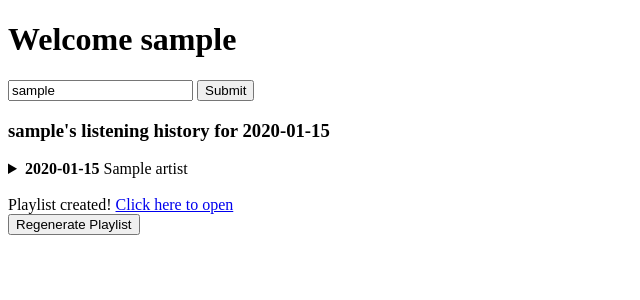
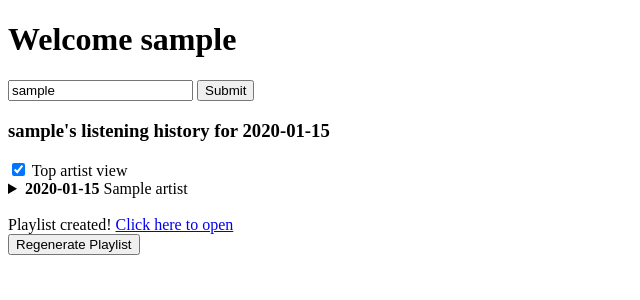
Before and after one commit to NickyReid/LasthopWeb, a Flask app: template templates/index.html in a window 1280 px wide. Shown: the top 300 px of the page, without its empty margins (0-640 px from the left). Run offline with Flask 3, Linux system fonts and the light colour scheme; the template is opened without the code that fills it: most values are stand-ins (such as "Sample title", 1, 10 or a date in 2020).

Commit message:
toggle artist view

```diff
--- a/templates/index.html
+++ b/templates/index.html
@@ -2,6 +2,27 @@
 <html xmlns="http://www.w3.org/1999/html">
 <head>
     <title>Lasthop</title>
+    <script>
+		var t = Intl.DateTimeFormat().resolvedOptions().timeZone;
+		console.log("Timezone: " + t);
+
+        var artistView = true;
+
+		function toggleStatsView() {
+		    artistView = !artistView;
+
+		    var statsArtistView = document.getElementById("stats-artist-view");
+		    var statsChronoView = document.getElementById("stats-chrono-view");
+
+		    if (artistView == true){
+		        statsArtistView.style.display = "block";
+		        statsChronoView.style.display = "none";
+		    } else {
+		        statsArtistView.style.display = "none";
+		        statsChronoView.style.display = "block";
+		    }
+        }
+    </script>
 </head>
 <body>
 <h1>
@@ -11,12 +32,6 @@
     Welcome
     {% endif %}
 </h1>
-<div>
-	<script>
-		var t = Intl.DateTimeFormat().resolvedOptions().timeZone;
-		console.log("Timezone: " + t);
-	</script>
-</div>
 <div>
     {% if message %}
     {{ message }}
@@ -38,7 +53,23 @@
         <input type="submit">
     </form>
 </div>
-{% include 'partials/_stats.html' %}
+<div>
+    {% if stats %}
+    <h3>
+        {{ lastfm_user_data.username }}'s listening history for {{ stats[0]['day'].strftime('%-d %B') }}
+    </h3>
+    <label for="artist-view-checkbox">
+        <input type="checkbox" id="artist-view-checkbox" name="artist_view_checkbox" onclick="toggleStatsView()"
+               checked> Top artist view
+    </label>
+    <div id="stats-artist-view" style="display:block;">
+        {% include 'partials/_stats_top_artist_view.html' %}
+    </div>
+    <div id="stats-chrono-view" style="display:none;">
+        {% include 'partials/_stats_chronological_view.html' %}
+    </div>
+    {% endif %}
+</div>
 <br/>
 <div>
     {% if playlist_url %}
@@ -52,6 +83,5 @@
     <a href="{{ auth_url }}">Make Playlist</a>
     {% endif %}
 </div>
-
 </body>
 </html>
--- /dev/null
+++ b/templates/partials/_stats_chronological_view.html
@@ -0,0 +1,19 @@
+<div>
+    {% for year_data in stats %}
+    {% if year_data['data'] %}
+    <details>
+        <summary>
+            <strong>{{ year_data['day'].strftime('%Y') }}</strong>
+            {{ year_data['scrobble_list']|length }} scrobbles
+        </summary>
+        <div style="margin-left: 3%;margin-top: 0%;margin-bottom: 1%">
+            {% for track_data in year_data['scrobble_list'] %}
+                <span style="font-size: small;"> [{{ track_data["date"].strftime('%H:%M') }}]</span>
+                {{ track_data["artist"] }} -  {{ track_data["track_name"] }}
+                <br/>
+            {% endfor %}
+        </div>
+    </details>
+    {% endif %}
+    {% endfor %}
+</div>
--- a/templates/partials/_stats.html
+++ b/templates/partials/_stats_top_artist_view.html
@@ -1,8 +1,4 @@
 <div>
-    {% if stats %}
-    <h3>
-        {{ lastfm_user_data.username }}'s listening history for {{ stats[0]['day'].strftime('%-d %B') }}
-    </h3>
     {% for year_data in stats %}
     {% if year_data['data'] %}
     <details>
@@ -27,9 +23,7 @@
             </p>
         </details>
         {% endfor %}
-
     </details>
     {% endif %}
     {% endfor %}
-    {% endif %}
 </div>
```
Also changed, not shown: lastfm_client.py (+7 -4 lines). Lines whose indentation alone changed are shown as unchanged.
